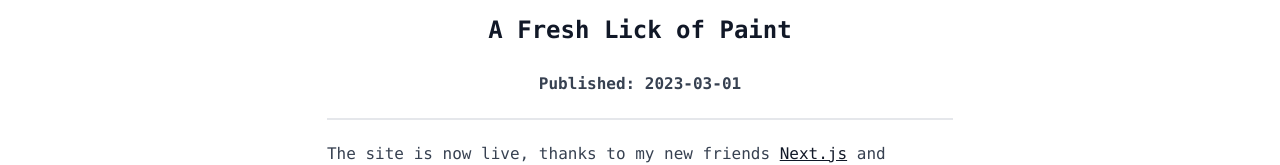
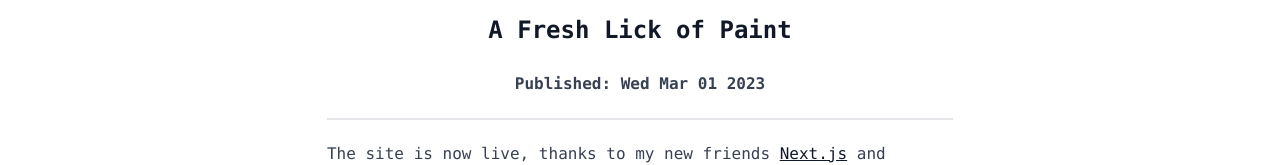
Before and after one commit to carltonupp/carlton.upperdine.dev, a Next.js app: page /post/a-fresh-lick-of-paint in a window 1280 px wide. Shown: the part 298-463 px from the top of the page. Built offline with nearby package versions, Linux system fonts and the light colour scheme; no server answers.

Commit message:
show date string in post page

```diff
--- a/src/pages/post/[slug].tsx
+++ b/src/pages/post/[slug].tsx
@@ -40,7 +40,7 @@ export default function PostPage(props: {
       </Head>
       <h2 className="text-center">{props.frontmatter.title}</h2>
       <section className="text-md font-bold text-center">
-        Published: {props.frontmatter.date}
+        Published: {new Date(props.frontmatter.date).toDateString()}
       </section>
       <div
         dangerouslySetInnerHTML={{ __html: md().render(props.content) }}
```
